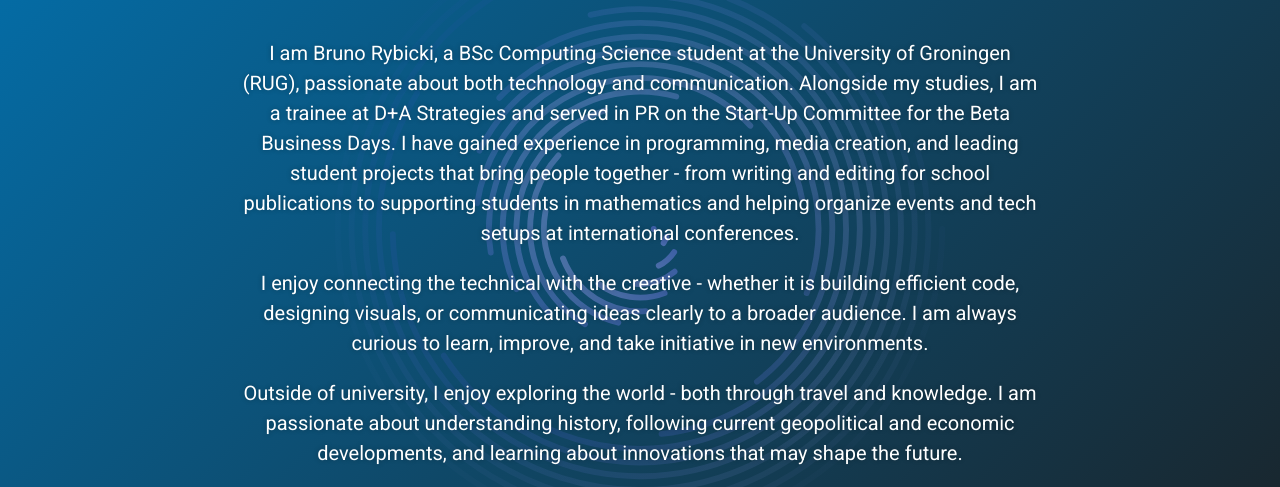
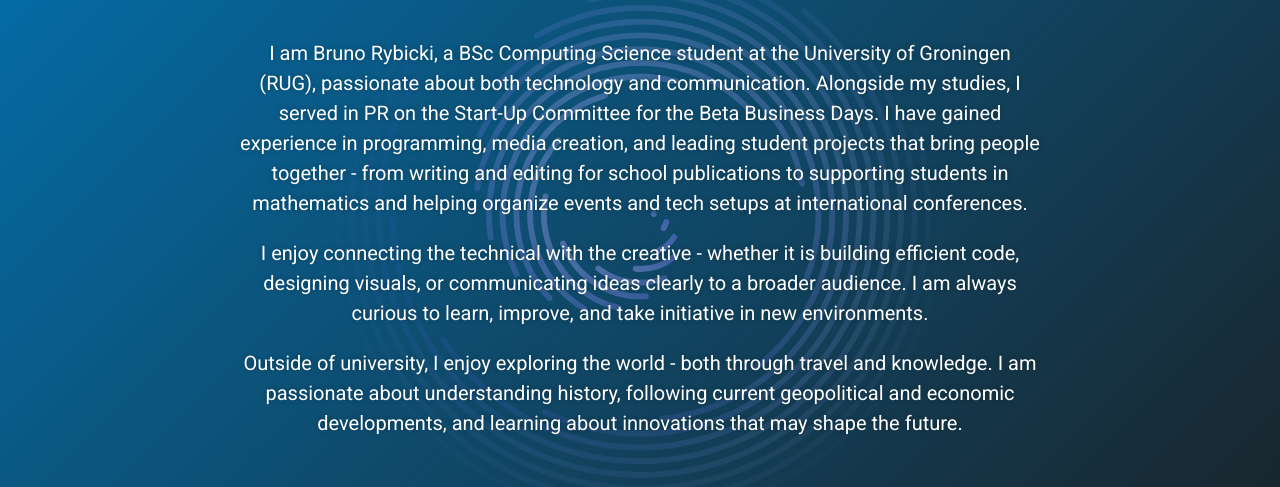
Before and after one commit to brunorybicki/Portfolio, a plain HTML site: page index.html in a window 1280 px wide. Shown: the part 227-714 px from the top of the page. Drawn offline with Linux system fonts and the light colour scheme.

Commit message:
Updated the description under the name

```diff
--- a/index.html
+++ b/index.html
@@ -22,11 +22,11 @@
 
                 <p>
                     I am Bruno Rybicki, a BSc Computing Science student at the University of Groningen (RUG),
-                    passionate about both technology and communication. Alongside my studies, I am a trainee
-                    at D+A Strategies and served in PR on the Start-Up Committee for the Beta Business Days.
-                    I have gained experience in programming, media creation, and leading student projects that
-                    bring people together - from writing and editing for school publications to supporting
-                    students in mathematics and helping organize events and tech setups at international conferences.
+                    passionate about both technology and communication. Alongside my studies, I served in PR on
+                    the Start-Up Committee for the Beta Business Days. I have gained experience in programming,
+                    media creation, and leading student projects that bring people together - from writing and editing
+                    for school publications to supporting students in mathematics and helping organize events and tech
+                    setups at international conferences.
                 </p>
                 <p>
                     I enjoy connecting the technical with the creative - whether it is building efficient code,
```
